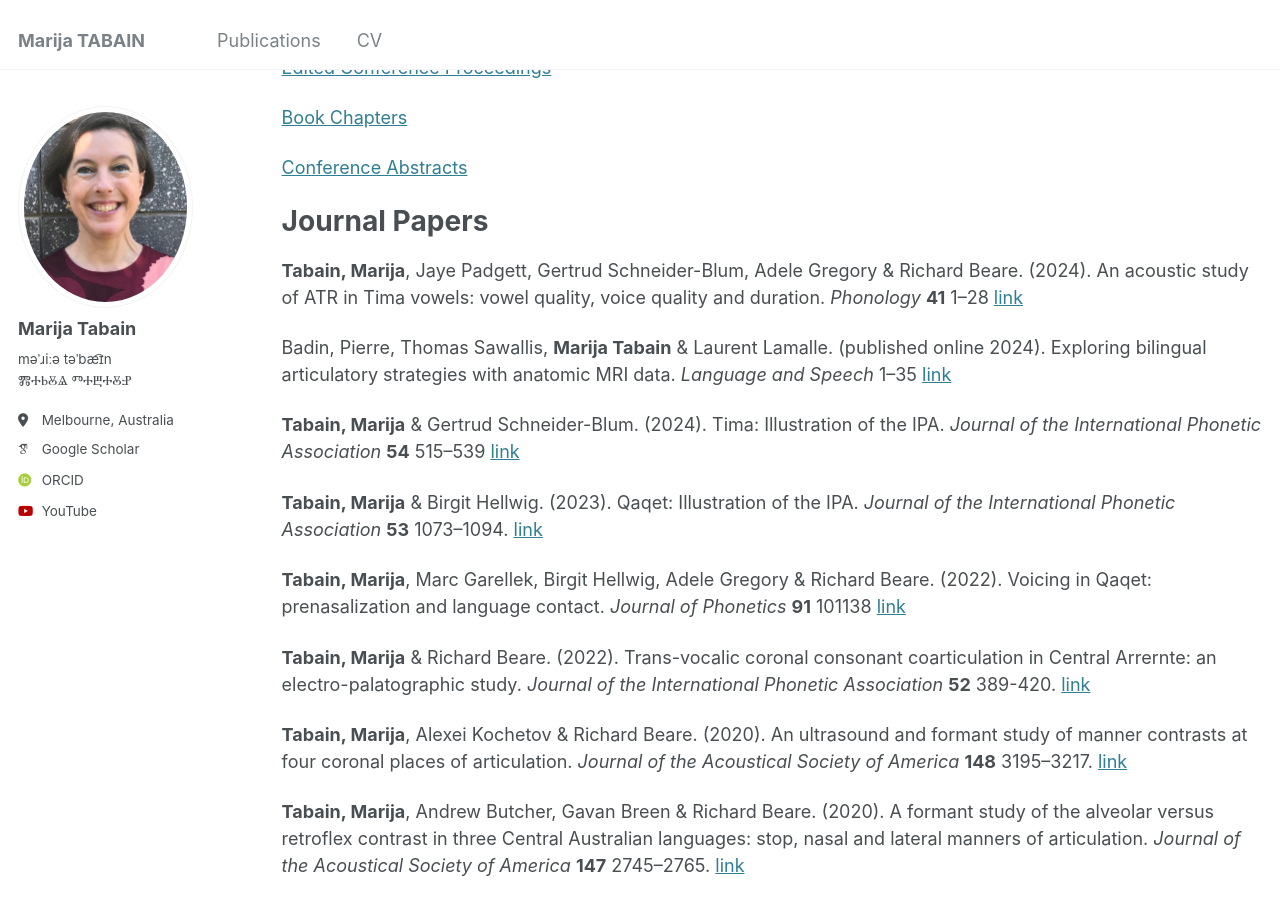
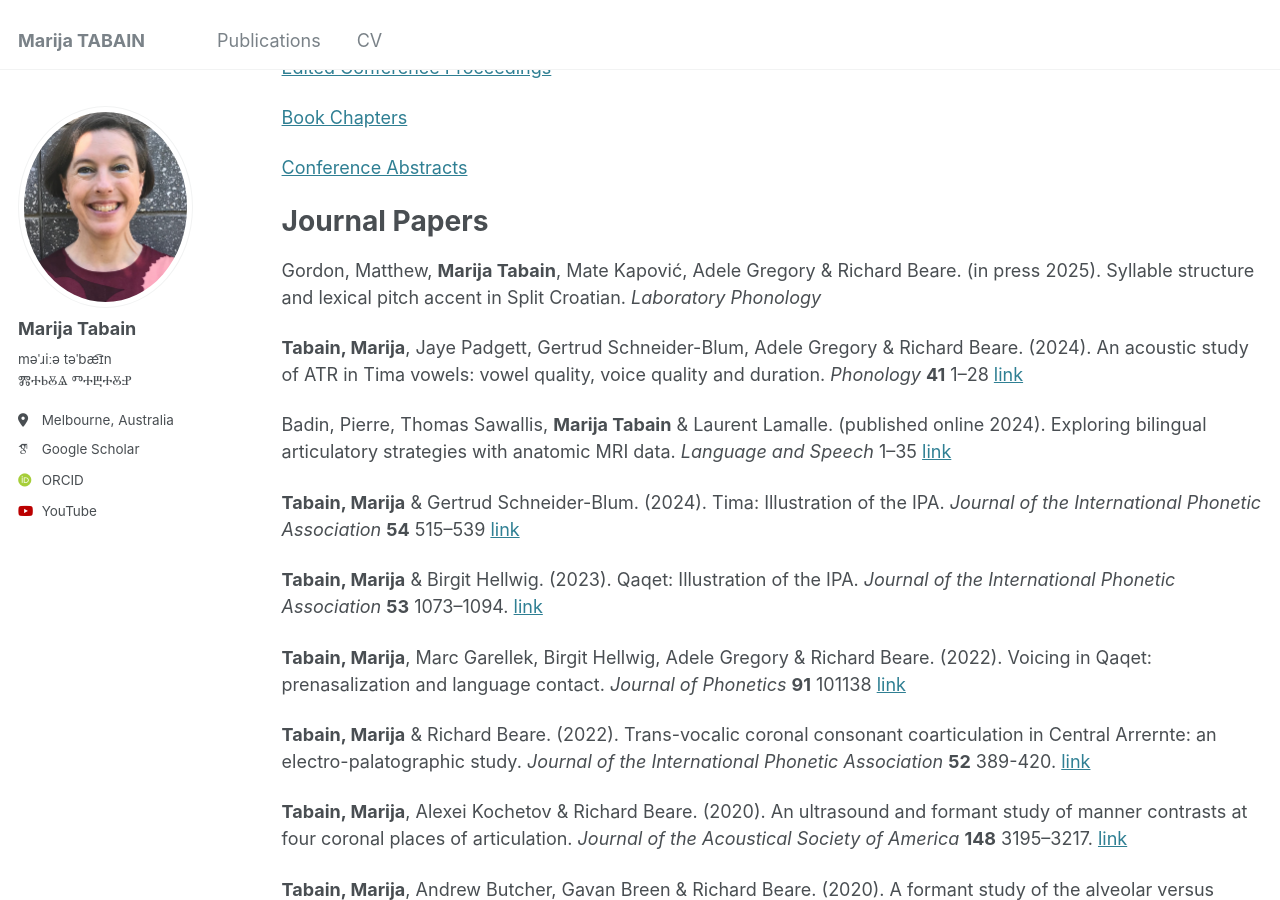
Before and after one commit to marijatabain/marijatabain.github.io, a Jekyll site: the page built from _pages/publications_mt.md, in a window 1280 px wide and 900 px high, scrolled down 300 px. Built offline with Jekyll 4.4.1, drawn with Linux system fonts in a browser that asks for light colours; some web fonts are replaced.

Commit message:
Update publications_mt.md
Added LabPhon in press

```diff
--- a/_pages/publications_mt.md
+++ b/_pages/publications_mt.md
@@ -20,6 +20,8 @@ author_profile: true
 [Conference Abstracts](#conference-abstracts)
 
 # Journal Papers
+
+Gordon, Matthew, **Marija Tabain**, Mate Kapović, Adele Gregory & Richard Beare. (in press 2025). Syllable structure and lexical pitch accent in Split Croatian. *Laboratory Phonology*
 
 **Tabain, Marija**, Jaye Padgett, Gertrud Schneider-Blum, Adele Gregory & Richard Beare. (2024). An acoustic study of ATR in Tima vowels: vowel quality, voice quality and duration. *Phonology* **41** 1–28 [link](https://doi.org/10.1017/S0952675724000125)
 
```
